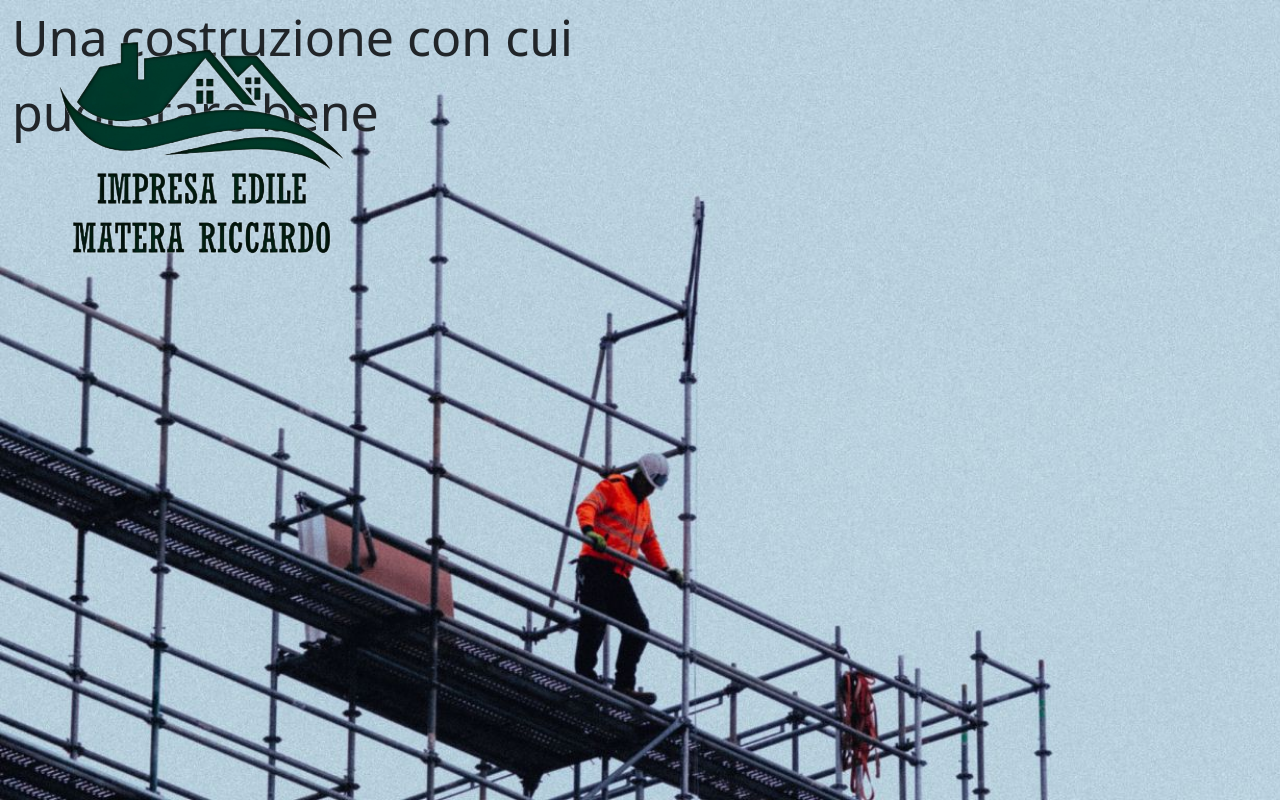
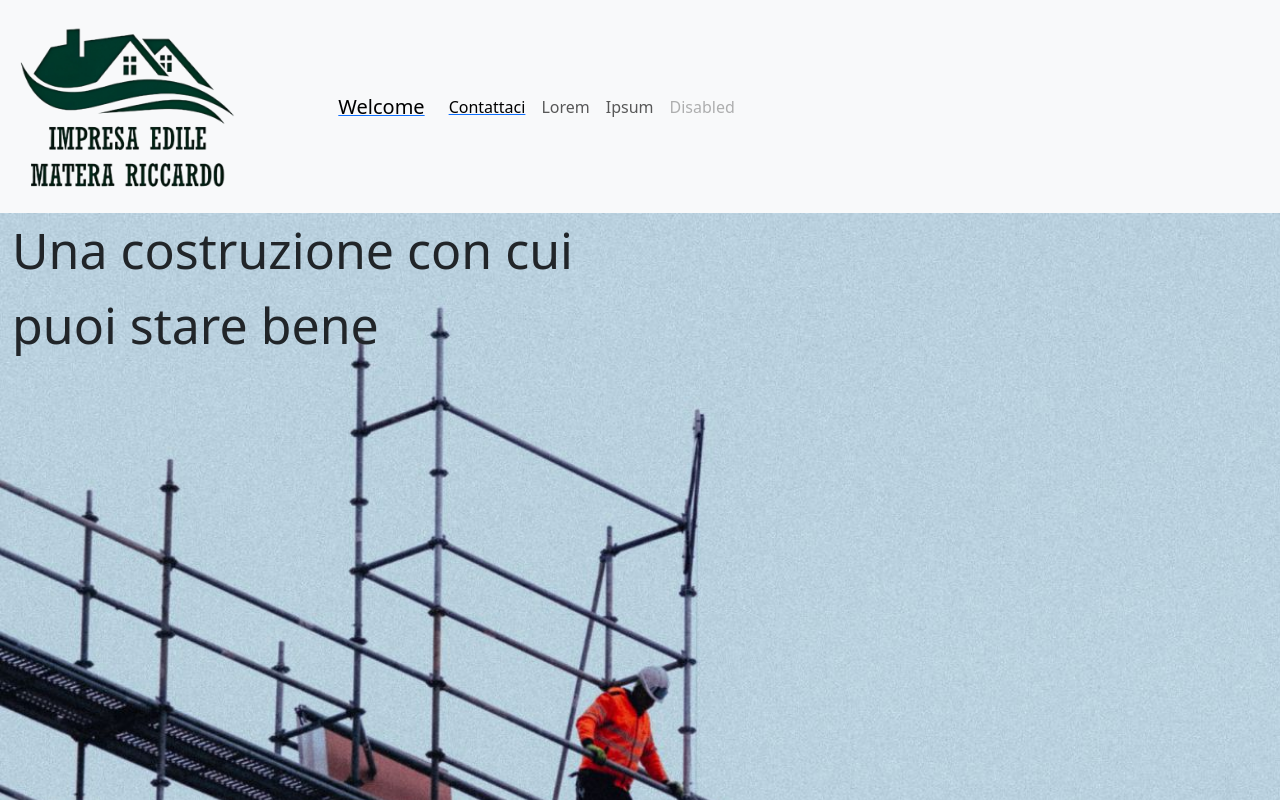
Before and after one commit to antoniogisondi/front-end-website-mr, a Vue app: page / in a window 1280 px wide. Shown: the top 800 px of the page. Built offline with nearby package versions, Linux system fonts and the light colour scheme; no server answers.

Commit message:
feat: add navbar

```diff
--- a/src/components/AppHeader.vue
+++ b/src/components/AppHeader.vue
@@ -7,20 +7,51 @@ export default {
     },
 }
 </script>
-
 <template>
+    <nav class="navbar navbar-expand-lg bg-body-tertiary">
+        <div class="container-fluid">
+            <router-link class="navbar-brand navbar-custom" :to="{ name: 'homepage' }">
+                <img src="../assets/logo-mr.png" alt="Logo Azienda Edile" class="logo img-fluid w-75">
+            </router-link>
+            <router-link :to="{ name: 'homepage'}">
+            <a class="navbar-brand" href="/">Welcome</a>
+            </router-link>
+            <button class="navbar-toggler" type="button" data-bs-toggle="collapse" data-bs-target="#navbarNav" aria-controls="navbarNav" aria-expanded="false" aria-label="Toggle navigation">
+            <span class="navbar-toggler-icon"></span>
+            </button>
+            <div class="collapse navbar-collapse" id="navbarNav">
+            <ul class="navbar-nav">
+                <li class="nav-item">
+                <router-link :to="{ name: 'contact_us'}">
+                    <a class="nav-link active" aria-current="page" href="/contact-us">Contattaci</a>
+                </router-link>
+                </li>
+                <li class="nav-item">
+                <a class="nav-link" href="#">Lorem</a>
+                </li>
+                <li class="nav-item">
+                <a class="nav-link" href="#">Ipsum</a>
+                </li>
+                <li class="nav-item">
+                <a class="nav-link disabled" aria-disabled="true">Disabled</a>
+                </li>
+            </ul>
+            </div>
+        </div>
+        </nav>
+</template>
+<!-- <template>
     <header class="container-fluid mx-0 header-component">
         <div class="row position-relative">
             <div class="col px-0 position-absolute">
                 <nav class="navbar navbar-expand-lg navbar-dark px-5 py-3">
-                    <router-link class="navbar-brand navbar-custom" :to="{ name: 'homepage' }">
-                        <img src="../assets/logo-mr.png" alt="Logo Azienda Edile" class="logo">
-                    </router-link>
                 </nav>
             </div>
         </div>
     </header>
-</template>
+</template> -->
+
+
 
 <style lang="scss">
 .header-component {
```
